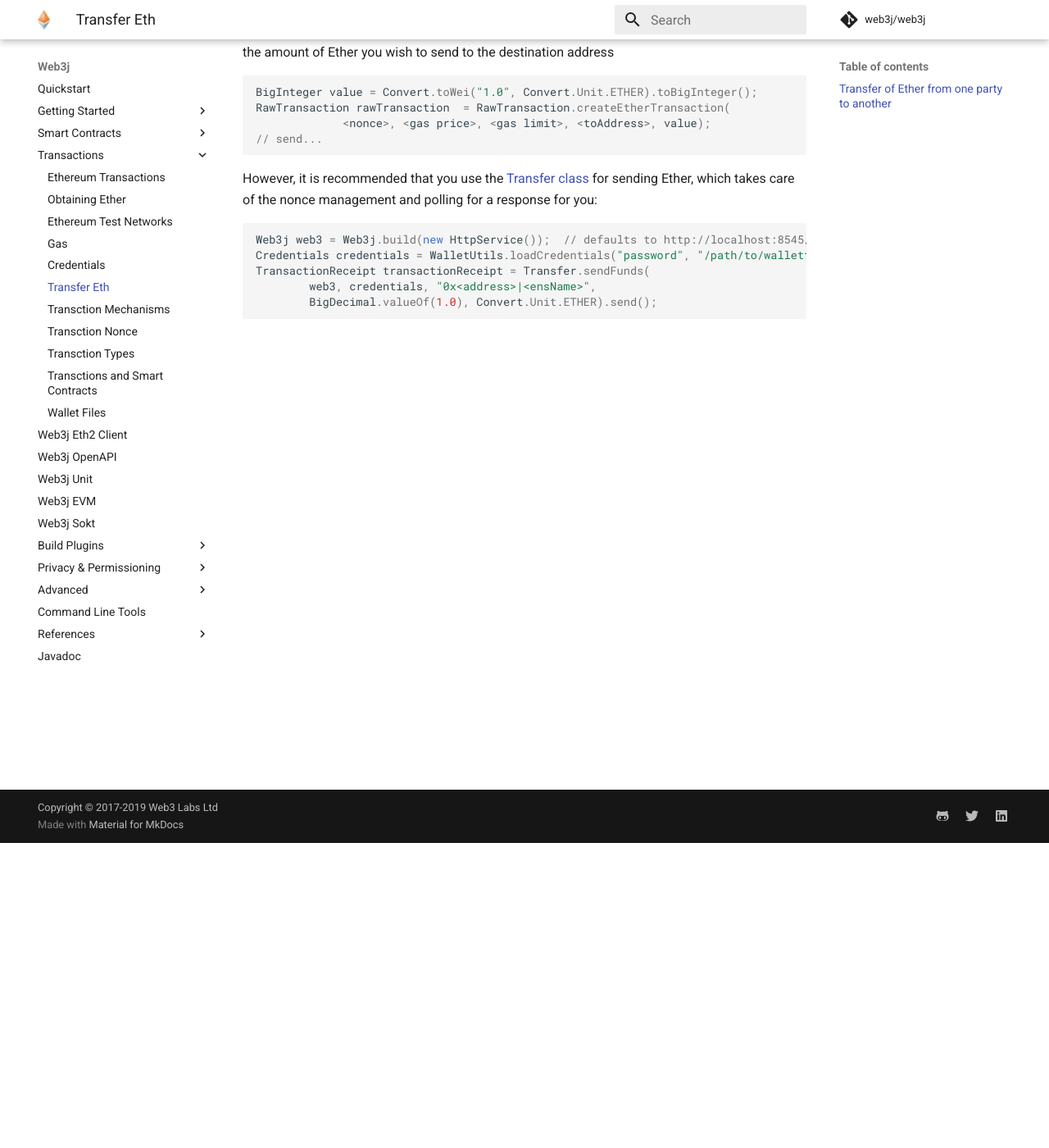
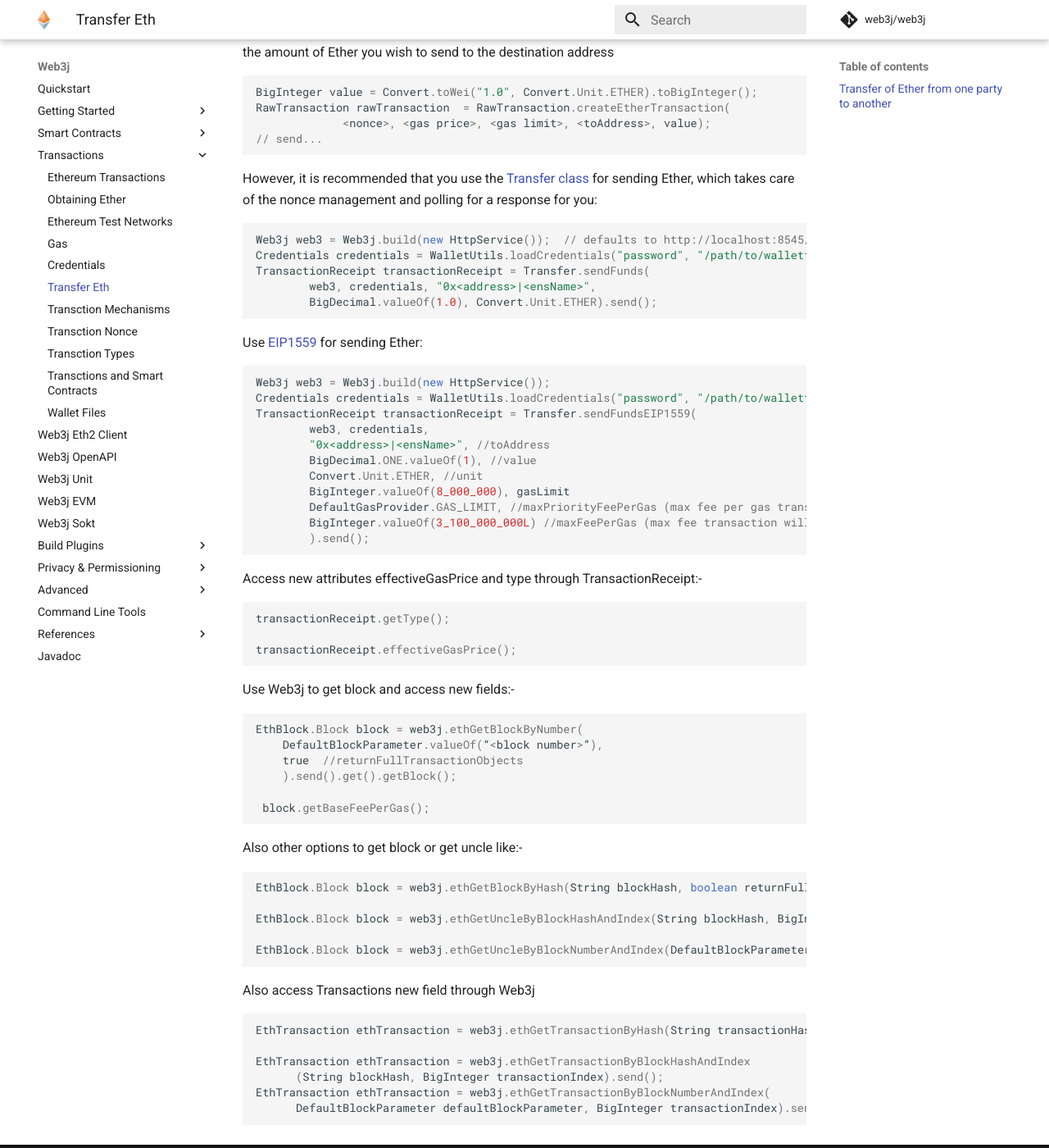
Before and after one commit to hyperledger/web3j-docs, an MkDocs documentation site: the page built from docs/transactions/transfer_eth.md, in a window 1280 px wide and 1400 px high, scrolled down 372 px. Shown: the whole window at 82% size. Built offline with MkDocs 1.6.1 and Material for MkDocs 9.7.7, drawn with Linux system fonts in a browser that asks for light colours; comment, search, counter and statistics services are not loaded; the version menu is left out.

````diff
--- a/docs/transactions/transfer_eth.md
+++ b/docs/transactions/transfer_eth.md
@@ -26,3 +26,59 @@ TransactionReceipt transactionReceipt = Transfer.sendFunds(
         web3, credentials, "0x<address>|<ensName>",
         BigDecimal.valueOf(1.0), Convert.Unit.ETHER).send();
 ```
+
+Use [EIP1559](https://eips.ethereum.org/EIPS/eip-1559) for sending Ether:
+
+```java
+Web3j web3 = Web3j.build(new HttpService());
+Credentials credentials = WalletUtils.loadCredentials("password", "/path/to/walletfile");
+TransactionReceipt transactionReceipt = Transfer.sendFundsEIP1559(
+        web3, credentials,
+        "0x<address>|<ensName>", //toAddress
+        BigDecimal.ONE.valueOf(1), //value
+        Convert.Unit.ETHER, //unit
+        BigInteger.valueOf(8_000_000), gasLimit
+        DefaultGasProvider.GAS_LIMIT, //maxPriorityFeePerGas (max fee per gas transaction willing to give to miners)
+        BigInteger.valueOf(3_100_000_000L) //maxFeePerGas (max fee transaction willing to pay)
+        ).send();
+```
+
+Access new attributes effectiveGasPrice and type through TransactionReceipt:-
+
+```java
+transactionReceipt.getType();
+
+transactionReceipt.effectiveGasPrice();
+```
+
+Use Web3j to get block and access new fields:-
+
+```java
+EthBlock.Block block = web3j.ethGetBlockByNumber(
+    DefaultBlockParameter.valueOf(“<block number>”),
+    true  //returnFullTransactionObjects
+    ).send().get().getBlock();
+
+ block.getBaseFeePerGas();
+```
+
+Also other options to get block or get uncle like:-
+
+```java
+EthBlock.Block block = web3j.ethGetBlockByHash(String blockHash, boolean returnFullTransactionObjects);
+
+EthBlock.Block block = web3j.ethGetUncleByBlockHashAndIndex(String blockHash, BigInteger transactionIndex);
+
+EthBlock.Block block = web3j.ethGetUncleByBlockNumberAndIndex(DefaultBlockParameter defaultBlockParameter, BigInteger transactionIndex);
+```
+
+Also access Transactions new field through Web3j
+
+```java
+EthTransaction ethTransaction = web3j.ethGetTransactionByHash(String transactionHash).send();
+
+EthTransaction ethTransaction = web3j.ethGetTransactionByBlockHashAndIndex
+      (String blockHash, BigInteger transactionIndex).send();
+EthTransaction ethTransaction = web3j.ethGetTransactionByBlockNumberAndIndex(
+      DefaultBlockParameter defaultBlockParameter, BigInteger transactionIndex).send();
+```
--- a/mkdocs.yml
+++ b/mkdocs.yml
@@ -84,7 +84,7 @@ theme:
 # Customization
 extra:
   web3j:
-    version: 4.8.4
+    version: 4.8.7
   android:
     version: 4.6.0
   sokt:
````
